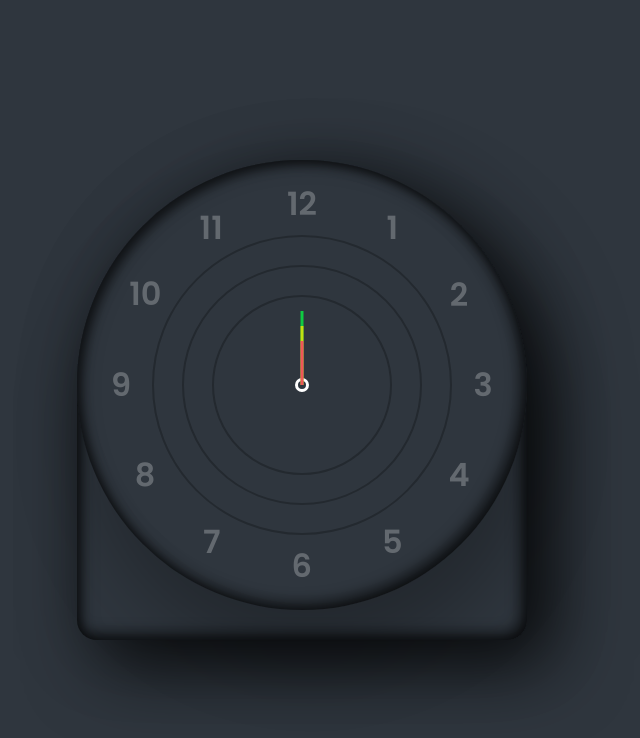
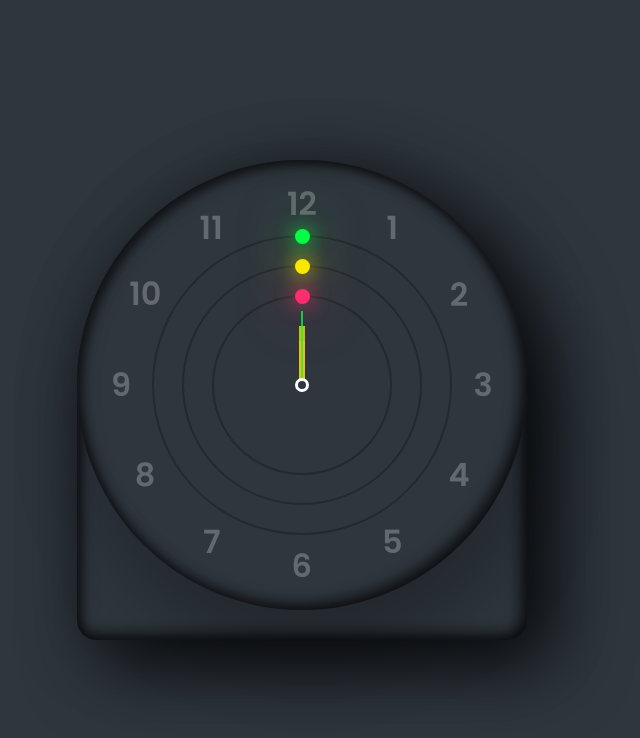
Before and after one commit to pan-su-2004/DigitalClock, a plain HTML site: page index.html in a window 1280 px wide. Shown: the whole page, without its empty margins (338-978 px from the left). Drawn offline with Linux system fonts and the light colour scheme.

Commit message:
Update css

```diff
--- a/index.html
+++ b/index.html
@@ -9,9 +9,9 @@
 <body>
     <div class="container">
         <div class="clock">
-            <div class="circle" style="--clr:#04fc43;"><i></i></div>
-            <div class="circle circle2" style="--clr:#fee800;"><i></i></div>
-            <div class="circle circle3" style="--clr:#ff2972;"><i></i></div>
+            <div class="circle" id="sc" style="--clr:#04fc43;"><i></i></div>
+            <div class="circle circle2" id="mn" style="--clr:#fee800;"><i></i></div>
+            <div class="circle circle3" id="hr" style="--clr:#ff2972;"><i></i></div>
             <span style="--i:1;"><b>1</b></span>
             <span style="--i:2;"><b>2</b></span>
             <span style="--i:3;"><b>3</b></span>
@@ -26,5 +26,6 @@
             <span style="--i:12;"><b>12</b></span>
         </div>
     </div>
+    <script src="index.js"></script>
 </body>
 </html>
--- a/style.css
+++ b/style.css
@@ -52,6 +52,7 @@ body {
   background-color: var(--bg--color);
   border: 3px solid #fff;
   border-radius: 50%;
+  z-index: 100000;
 }
 .clock span {
   position: absolute;
@@ -76,6 +77,7 @@ body {
   display: flex;
   justify-content: center;
   align-items: flex-start;
+  z-index: 10;
 }
 .circle i {
   position: absolute;
@@ -84,13 +86,31 @@ body {
   background: var(--clr);
   opacity: 0.75;
   transform-origin: bottom;
-  transform: scale(0.5);
+  transform: scaleY(0.5);
+}
+.circle:nth-child(1) i {
+  width: 2px;
+}
+.circle:nth-child(2) i {
+  width: 6px;
 }
 .circle2 {
   width: 240px;
   height: 240px;
+  z-index: 9;
 }
 .circle3 {
   width: 180px;
   height: 180px;
+  z-index: 8;
 }
+.circle::before {
+  content: "";
+  position: absolute;
+  top: -8.5px;
+  width: 15px;
+  height: 15px;
+  border-radius: 50%;
+  background: var(--clr);
+  box-shadow: 0 0 20px var(--clr), 0 0 60px var(--clr);
+}
```
